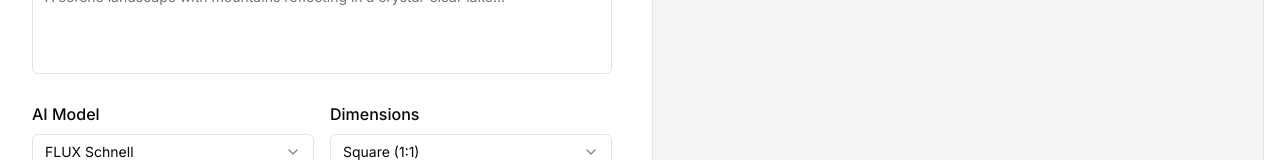
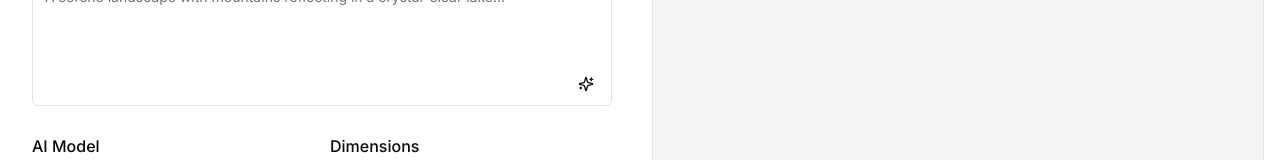
Before and after one commit to Tanish-Singhal/ImagiCraft-AI, a Next.js app: page /create in a window 1280 px wide. Shown: the part 255-415 px from the top of the page. Built offline with nearby package versions, Linux system fonts and the light colour scheme; no server answers.

Commit message:
improve the UI/UX

```diff
--- a/app/create/page.tsx
+++ b/app/create/page.tsx
@@ -26,6 +26,7 @@ import { useState } from "react";
 import Image from "next/image";
 import toast from "react-hot-toast";
 import { Switch } from "@/components/ui/switch";
+import { Tooltip, TooltipContent, TooltipProvider, TooltipTrigger } from "@/components/ui/tooltip";
 
 const dimensionPresets = [
   { label: "Square (1:1)", width: "1080", height: "1080" },
@@ -198,9 +199,26 @@ const CreatePage = () => {
                           <div className="relative">
                             <Textarea
                               placeholder="A serene landscape with mountains reflecting in a crystal-clear lake..."
-                              className="h-24 resize-none pr-12 text-sm"
+                              className="h-32 resize-none pr-12 text-sm"
                               {...field}
                             />
+                            <TooltipProvider>
+                              <Tooltip>
+                                <TooltipTrigger asChild>
+                                  <Button
+                                    type="button"
+                                    size="icon"
+                                    variant="ghost"
+                                    className="absolute bottom-2 right-3 h-7 w-7 hover:bg-accent"
+                                  >
+                                    <Sparkles className="h-4 w-4" />
+                                  </Button>
+                                </TooltipTrigger>
+                                <TooltipContent>
+                                  <p>AI Prompt Enhancer</p>
+                                </TooltipContent>
+                              </Tooltip>
+                            </TooltipProvider>
                           </div>
                         </FormControl>
                         <FormMessage />
--- /dev/null
+++ b/components/ui/tooltip.tsx
@@ -0,0 +1,30 @@
+"use client"
+
+import * as React from "react"
+import * as TooltipPrimitive from "@radix-ui/react-tooltip"
+
+import { cn } from "@/lib/utils"
+
+const TooltipProvider = TooltipPrimitive.Provider
+
+const Tooltip = TooltipPrimitive.Root
+
+const TooltipTrigger = TooltipPrimitive.Trigger
+
+const TooltipContent = React.forwardRef<
+  React.ElementRef<typeof TooltipPrimitive.Content>,
+  React.ComponentPropsWithoutRef<typeof TooltipPrimitive.Content>
+>(({ className, sideOffset = 4, ...props }, ref) => (
+  <TooltipPrimitive.Content
+    ref={ref}
+    sideOffset={sideOffset}
+    className={cn(
+      "z-50 overflow-hidden rounded-md border bg-popover px-3 py-1.5 text-sm text-popover-foreground shadow-md animate-in fade-in-0 zoom-in-95 data-[state=closed]:animate-out data-[state=closed]:fade-out-0 data-[state=closed]:zoom-out-95 data-[side=bottom]:slide-in-from-top-2 data-[side=left]:slide-in-from-right-2 data-[side=right]:slide-in-from-left-2 data-[side=top]:slide-in-from-bottom-2",
+      className
+    )}
+    {...props}
+  />
+))
+TooltipContent.displayName = TooltipPrimitive.Content.displayName
+
+export { Tooltip, TooltipTrigger, TooltipContent, TooltipProvider }
--- a/package.json
+++ b/package.json
@@ -19,6 +19,7 @@
     "@radix-ui/react-select": "^2.1.4",
     "@radix-ui/react-slot": "^1.1.1",
     "@radix-ui/react-switch": "^1.1.2",
+    "@radix-ui/react-tooltip": "^1.1.6",
     "class-variance-authority": "^0.7.1",
     "clsx": "^2.1.1",
     "lucide-react": "^0.469.0",
```
